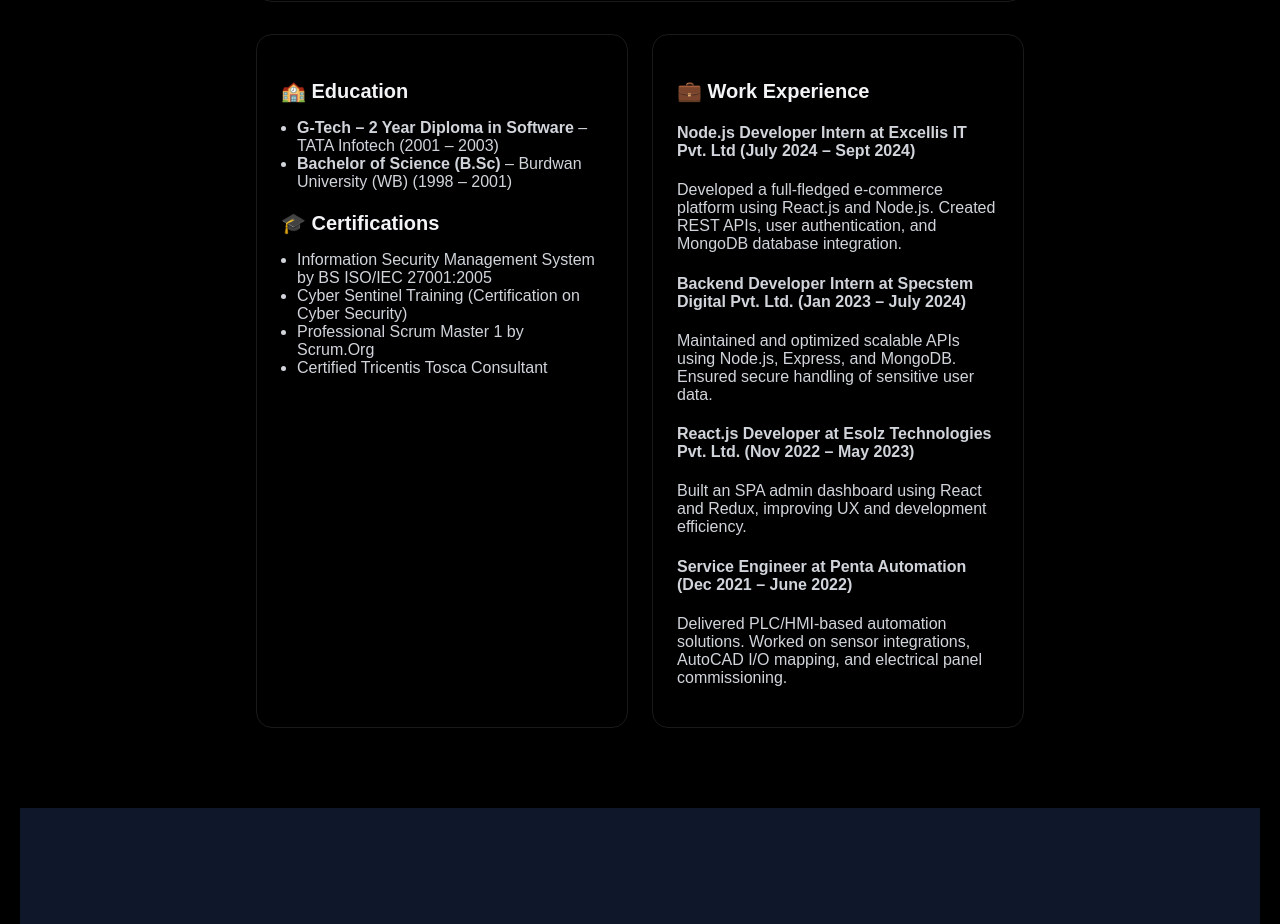
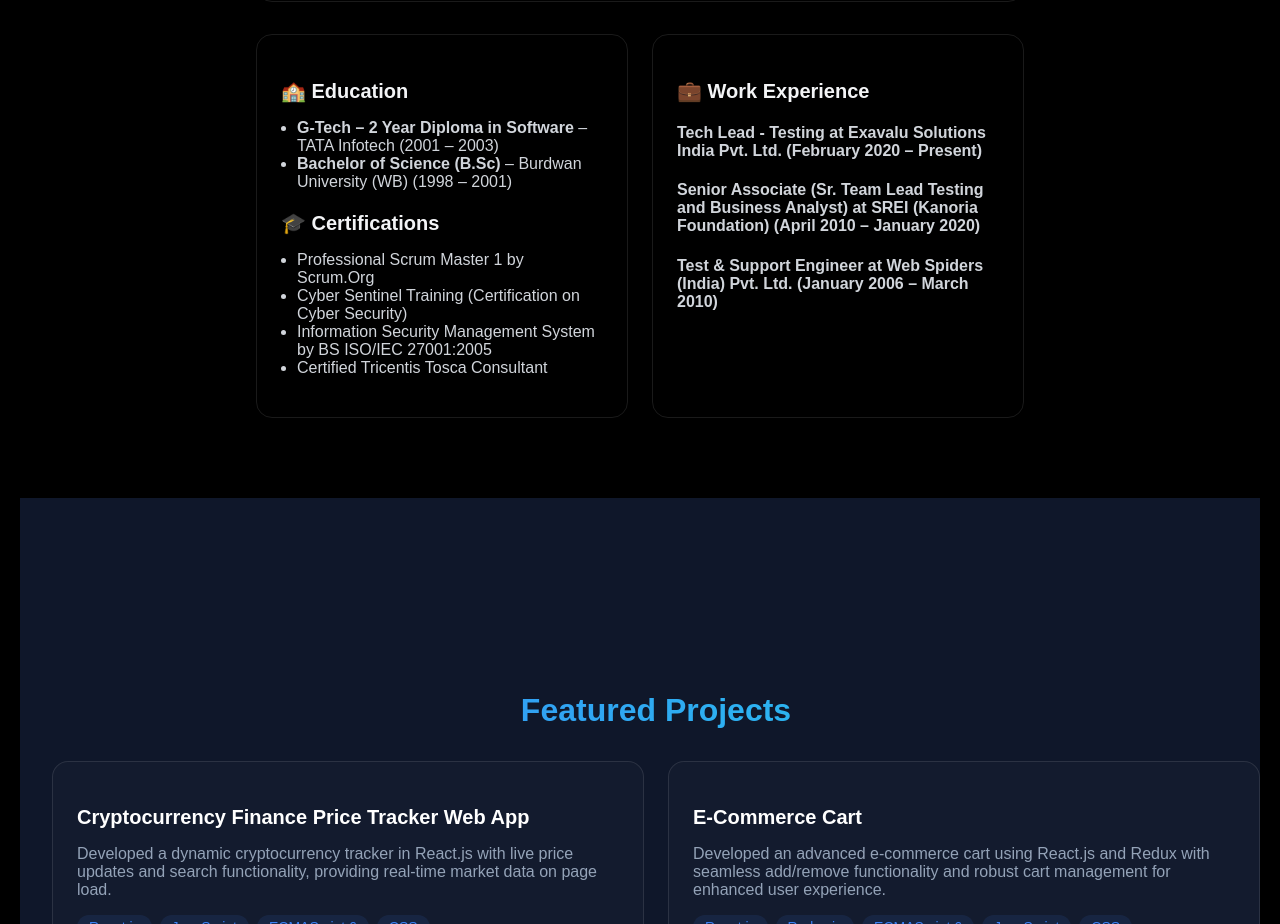
Before and after one commit to ani1999deep/sougata_mitra_porfolio-, a React (Create React App) app: page / in a window 1280 px wide. Shown: the part 2962-3886 px from the top of the page. Built offline with nearby package versions, Linux system fonts and the light colour scheme.

Commit message:
Work exp. added.

```diff
--- a/src/components/sections/About.js
+++ b/src/components/sections/About.js
@@ -296,14 +296,14 @@
 
               <h3 className="info-title">🎓 Certifications</h3>
               <ul className="info-list">
+                <li>Professional Scrum Master 1 by Scrum.Org</li>
+                <li>
+                  Cyber Sentinel Training (Certification on Cyber Security)
+                </li>
                 <li>
                   Information Security Management System by BS ISO/IEC
                   27001:2005
                 </li>
-                <li>
-                  Cyber Sentinel Training (Certification on Cyber Security)
-                </li>
-                <li>Professional Scrum Master 1 by Scrum.Org</li>
                 <li>Certified Tricentis Tosca Consultant</li>
               </ul>
             </div>
@@ -313,48 +313,38 @@
               <div className="info-text">
                 <div>
                   <h4 className="info-role">
-                    Node.js Developer Intern at Excellis IT Pvt. Ltd (July 2024
-                    – Sept 2024)
+                    Tech Lead - Testing at Exavalu Solutions India Pvt. Ltd.
+                    (February 2020 – Present)
                   </h4>
-                  <p>
-                    Developed a full-fledged e-commerce platform using React.js
-                    and Node.js. Created REST APIs, user authentication, and
-                    MongoDB database integration.
-                  </p>
+                  {/* <p>
+                    Maintained and optimized scalable APIs using Node.js,
+                    Express, and MongoDB. Ensured secure handling of sensitive
+                    user data.
+                  </p> */}
                 </div>
 
                 <div>
                   <h4 className="info-role">
-                    Backend Developer Intern at Specstem Digital Pvt. Ltd. (Jan
-                    2023 – July 2024)
+                    Senior Associate (Sr. Team Lead Testing and Business
+                    Analyst) at SREI (Kanoria Foundation) (April 2010 – January
+                    2020)
                   </h4>
-                  <p>
-                    Maintained and optimized scalable APIs using Node.js,
-                    Express, and MongoDB. Ensured secure handling of sensitive
-                    user data.
-                  </p>
+                  {/* <p>
+                    Built an SPA admin dashboard using React and Redux,
+                    improving UX and development efficiency.
+                  </p> */}
                 </div>
 
                 <div>
                   <h4 className="info-role">
-                    React.js Developer at Esolz Technologies Pvt. Ltd. (Nov 2022
-                    – May 2023)
+                    Test & Support Engineer at Web Spiders (India) Pvt. Ltd.
+                    (January 2006 – March 2010)
                   </h4>
-                  <p>
-                    Built an SPA admin dashboard using React and Redux,
-                    improving UX and development efficiency.
-                  </p>
-                </div>
-
-                <div>
-                  <h4 className="info-role">
-                    Service Engineer at Penta Automation (Dec 2021 – June 2022)
-                  </h4>
-                  <p>
+                  {/* <p>
                     Delivered PLC/HMI-based automation solutions. Worked on
                     sensor integrations, AutoCAD I/O mapping, and electrical
                     panel commissioning.
-                  </p>
+                  </p> */}
                 </div>
               </div>
             </div>
```
